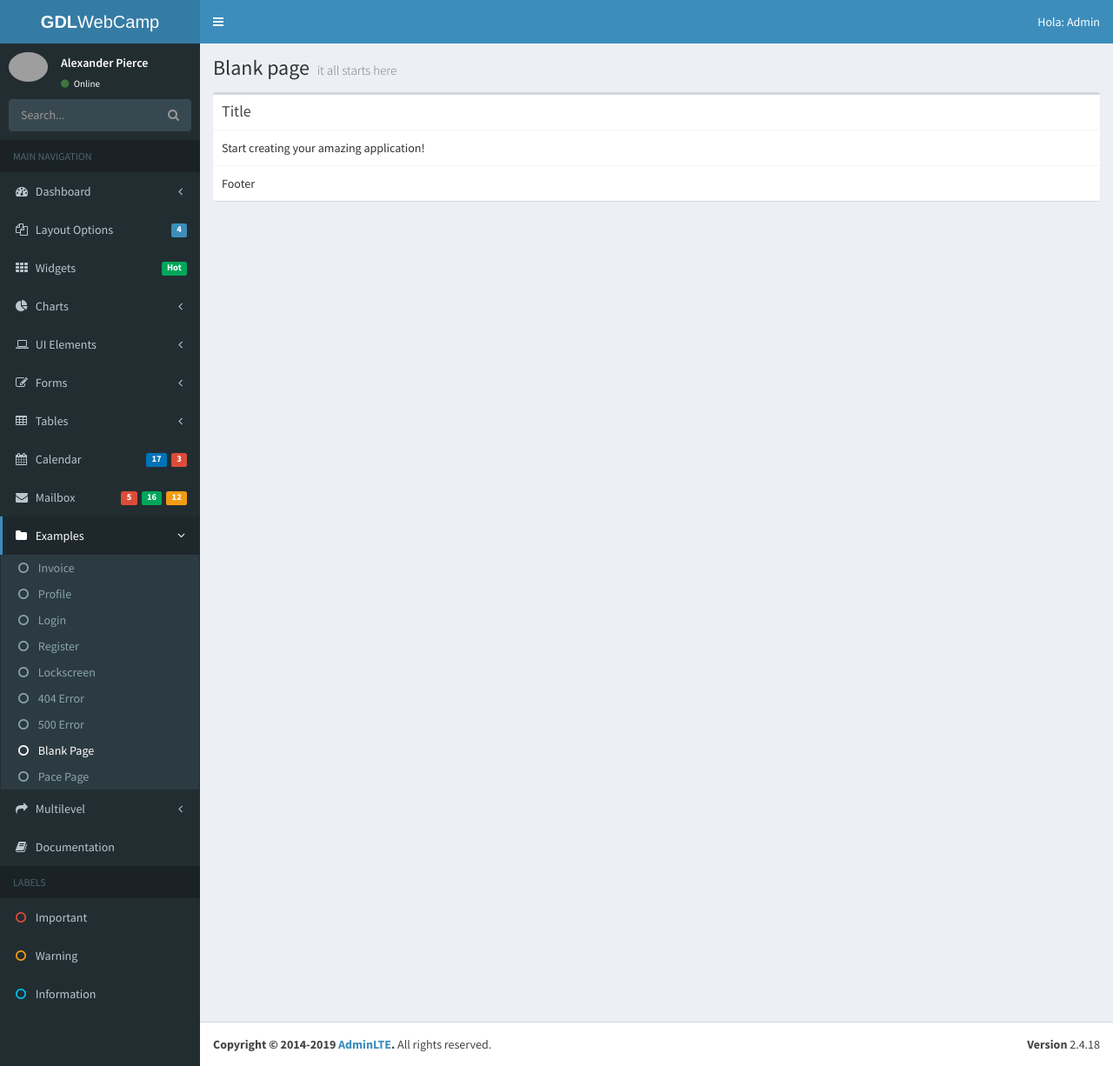
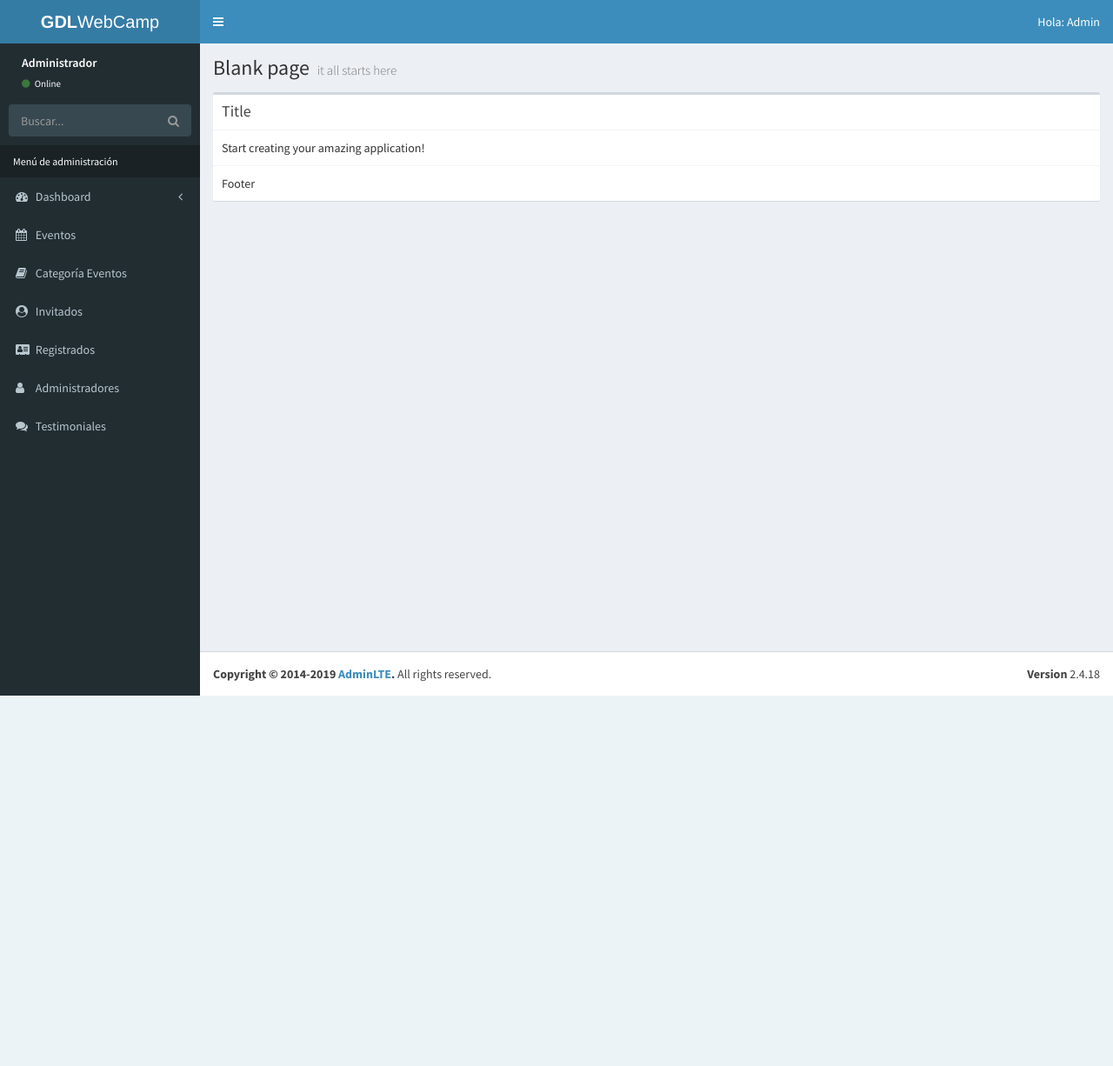
Before and after one commit to skxnxr/gdlwebcamp-PHP-SQL, a PHP site: page /gdlwebcamp/admin/admin.php in a window 1280 px wide. Shown: the whole page at 87% size. After the commit the page ends 800 px from the top, so only its background shows below. Run offline with PHP 8.4, Linux system fonts and the light colour scheme; grey boxes are pictures that could not be loaded.

Commit message:
Finalizado el video 432 & cap 59

```diff
--- /dev/null
+++ b/admin/css/admin.css
@@ -0,0 +1,10 @@
+.user-panel{
+    height: 60px;
+}
+.user-panel>.info{
+    position: relative;
+    left: auto;
+}
+.skin-blue .sidebar-menu>li.header{
+    color: white;
+}
--- a/admin/templates/header.php
+++ b/admin/templates/header.php
@@ -17,6 +17,7 @@
   <!-- AdminLTE Skins. Choose a skin from the css/skins
        folder instead of downloading all of them to reduce the load. -->
   <link rel="stylesheet" href="dist/css/skins/_all-skins.min.css">
+  <link rel="stylesheet" href="css/admin.css">
 
   <!-- HTML5 Shim and Respond.js IE8 support of HTML5 elements and media queries -->
   <!-- WARNING: Respond.js doesn't work if you view the page via file:// -->
--- a/admin/templates/navegacion.php
+++ b/admin/templates/navegacion.php
@@ -4,18 +4,19 @@
     <section class="sidebar">
       <!-- Sidebar user panel -->
       <div class="user-panel">
-        <div class="pull-left image">
+        <!-- <div class="pull-left image">
           <img src="dist/img/user2-160x160.jpg" class="img-circle" alt="User Image">
-        </div>
-        <div class="pull-left info">
-          <p>Alexander Pierce</p>
+        </div> -->
+        <div class=" info">
+        <!-- <div class="pull-left info"> -->
+          <p>Administrador</p>
           <a href="#"><i class="fa fa-circle text-success"></i> Online</a>
         </div>
       </div>
       <!-- search form -->
       <form action="#" method="get" class="sidebar-form">
         <div class="input-group">
-          <input type="text" name="q" class="form-control" placeholder="Search...">
+          <input type="text" name="q" class="form-control" placeholder="Buscar...">
           <span class="input-group-btn">
                 <button type="submit" name="search" id="search-btn" class="btn btn-flat"><i class="fa fa-search"></i>
                 </button>
@@ -25,7 +26,7 @@
       <!-- /.search form -->
       <!-- sidebar menu: : style can be found in sidebar.less -->
       <ul class="sidebar-menu" data-widget="tree">
-        <li class="header">MAIN NAVIGATION</li>
+        <li class="header">Menú de administración</li>
         <li class="treeview">
           <a href="#">
             <i class="fa fa-dashboard"></i> <span>Dashboard</span>
@@ -34,166 +35,82 @@
             </span>
           </a>
           <ul class="treeview-menu">
-            <li><a href="../../index.html"><i class="fa fa-circle-o"></i> Dashboard v1</a></li>
-            <li><a href="../../index2.html"><i class="fa fa-circle-o"></i> Dashboard v2</a></li>
+            <li><a href="#"><i class="fa fa-circle-o"></i> Dashboard </a></li>
+            <!-- <li><a href="../../index2.html"><i class="fa fa-circle-o"></i> Dashboard v2</a></li> -->
           </ul>
         </li>
+
         <li class="treeview">
           <a href="#">
-            <i class="fa fa-files-o"></i>
-            <span>Layout Options</span>
-            <span class="pull-right-container">
+            <i class="fa fa-calendar"></i>
+            <span>Eventos</span>
+            <!-- <span class="pull-right-container">
               <span class="label label-primary pull-right">4</span>
-            </span>
+            </span> -->
           </a>
           <ul class="treeview-menu">
-            <li><a href="../layout/top-nav.html"><i class="fa fa-circle-o"></i> Top Navigation</a></li>
-            <li><a href="../layout/boxed.html"><i class="fa fa-circle-o"></i> Boxed</a></li>
-            <li><a href="../layout/fixed.html"><i class="fa fa-circle-o"></i> Fixed</a></li>
-            <li><a href="../layout/collapsed-sidebar.html"><i class="fa fa-circle-o"></i> Collapsed Sidebar</a></li>
+            <li><a href="#"><i class="fa fa-list-ul"></i>Ver todos</a></li>
+            <li><a href="#"><i class="fa fa-plus-circle"></i> Agregar  </a></li>
+            <!-- <li><a href="../layout/fixed.html"><i class="fa fa-circle-o"></i> Fixed</a></li>
+            <li><a href="../layout/collapsed-sidebar.html"><i class="fa fa-circle-o"></i> Collapsed Sidebar</a></li> -->
           </ul>
         </li>
-        <li>
-          <a href="../widgets.html">
-            <i class="fa fa-th"></i> <span>Widgets</span>
-            <span class="pull-right-container">
-              <small class="label pull-right bg-green">Hot</small>
-            </span>
-          </a>
-        </li>
+
         <li class="treeview">
           <a href="#">
-            <i class="fa fa-pie-chart"></i>
-            <span>Charts</span>
-            <span class="pull-right-container">
-              <i class="fa fa-angle-left pull-right"></i>
-            </span>
+            <i class="fa fa-book" aria-hidden="true"></i>
+            <span>Categoría Eventos</span>
           </a>
           <ul class="treeview-menu">
-            <li><a href="../charts/chartjs.html"><i class="fa fa-circle-o"></i> ChartJS</a></li>
-            <li><a href="../charts/morris.html"><i class="fa fa-circle-o"></i> Morris</a></li>
-            <li><a href="../charts/flot.html"><i class="fa fa-circle-o"></i> Flot</a></li>
-            <li><a href="../charts/inline.html"><i class="fa fa-circle-o"></i> Inline charts</a></li>
+            <li><a href="#"><i class="fa fa-list-ul"></i>Ver todos</a></li>
+            <li><a href="#"><i class="fa fa-plus-circle"></i> Agregar  </a></li>
           </ul>
         </li>
+
         <li class="treeview">
           <a href="#">
-            <i class="fa fa-laptop"></i>
-            <span>UI Elements</span>
-            <span class="pull-right-container">
-              <i class="fa fa-angle-left pull-right"></i>
-            </span>
+            <i class="fa fa-user-circle" aria-hidden="true"></i>
+            <span>Invitados</span>
           </a>
           <ul class="treeview-menu">
-            <li><a href="../UI/general.html"><i class="fa fa-circle-o"></i> General</a></li>
-            <li><a href="../UI/icons.html"><i class="fa fa-circle-o"></i> Icons</a></li>
-            <li><a href="../UI/buttons.html"><i class="fa fa-circle-o"></i> Buttons</a></li>
-            <li><a href="../UI/sliders.html"><i class="fa fa-circle-o"></i> Sliders</a></li>
-            <li><a href="../UI/timeline.html"><i class="fa fa-circle-o"></i> Timeline</a></li>
-            <li><a href="../UI/modals.html"><i class="fa fa-circle-o"></i> Modals</a></li>
+            <li><a href="#"><i class="fa fa-list-ul"></i>Ver todos</a></li>
+            <li><a href="#"><i class="fa fa-plus-circle"></i> Agregar  </a></li>
           </ul>
         </li>
+
         <li class="treeview">
           <a href="#">
-            <i class="fa fa-edit"></i> <span>Forms</span>
-            <span class="pull-right-container">
-              <i class="fa fa-angle-left pull-right"></i>
-            </span>
+            <i class="fa fa-address-card" aria-hidden="true"></i>
+            <span>Registrados</span>
           </a>
           <ul class="treeview-menu">
-            <li><a href="../forms/general.html"><i class="fa fa-circle-o"></i> General Elements</a></li>
-            <li><a href="../forms/advanced.html"><i class="fa fa-circle-o"></i> Advanced Elements</a></li>
-            <li><a href="../forms/editors.html"><i class="fa fa-circle-o"></i> Editors</a></li>
+            <li><a href="#"><i class="fa fa-list-ul"></i>Ver todos</a></li>
+            <li><a href="#"><i class="fa fa-plus-circle"></i> Agregar  </a></li>
           </ul>
         </li>
+
         <li class="treeview">
           <a href="#">
-            <i class="fa fa-table"></i> <span>Tables</span>
-            <span class="pull-right-container">
-              <i class="fa fa-angle-left pull-right"></i>
-            </span>
+            <i class="fa fa-user" aria-hidden="true"></i>
+            <span>Administradores</span>
           </a>
           <ul class="treeview-menu">
-            <li><a href="../tables/simple.html"><i class="fa fa-circle-o"></i> Simple tables</a></li>
-            <li><a href="../tables/data.html"><i class="fa fa-circle-o"></i> Data tables</a></li>
+            <li><a href="#"><i class="fa fa-list-ul"></i>Ver todos</a></li>
+            <li><a href="#"><i class="fa fa-plus-circle"></i> Agregar  </a></li>
           </ul>
         </li>
-        <li>
-          <a href="../calendar.html">
-            <i class="fa fa-calendar"></i> <span>Calendar</span>
-            <span class="pull-right-container">
-              <small class="label pull-right bg-red">3</small>
-              <small class="label pull-right bg-blue">17</small>
-            </span>
-          </a>
-        </li>
-        <li>
-          <a href="../mailbox/mailbox.html">
-            <i class="fa fa-envelope"></i> <span>Mailbox</span>
-            <span class="pull-right-container">
-              <small class="label pull-right bg-yellow">12</small>
-              <small class="label pull-right bg-green">16</small>
-              <small class="label pull-right bg-red">5</small>
-            </span>
-          </a>
-        </li>
-        <li class="treeview active">
+
+        <li class="treeview">
           <a href="#">
-            <i class="fa fa-folder"></i> <span>Examples</span>
-            <span class="pull-right-container">
-              <i class="fa fa-angle-left pull-right"></i>
-            </span>
+            <i class="fa fa-comments" aria-hidden="true"></i>
+            <span>Testimoniales</span>
           </a>
           <ul class="treeview-menu">
-            <li><a href="invoice.html"><i class="fa fa-circle-o"></i> Invoice</a></li>
-            <li><a href="profile.html"><i class="fa fa-circle-o"></i> Profile</a></li>
-            <li><a href="login.html"><i class="fa fa-circle-o"></i> Login</a></li>
-            <li><a href="register.html"><i class="fa fa-circle-o"></i> Register</a></li>
-            <li><a href="lockscreen.html"><i class="fa fa-circle-o"></i> Lockscreen</a></li>
-            <li><a href="404.html"><i class="fa fa-circle-o"></i> 404 Error</a></li>
-            <li><a href="500.html"><i class="fa fa-circle-o"></i> 500 Error</a></li>
-            <li class="active"><a href="blank.html"><i class="fa fa-circle-o"></i> Blank Page</a></li>
-            <li><a href="pace.html"><i class="fa fa-circle-o"></i> Pace Page</a></li>
+            <li><a href="#"><i class="fa fa-list-ul"></i>Ver todos</a></li>
+            <li><a href="#"><i class="fa fa-plus-circle"></i> Agregar  </a></li>
           </ul>
         </li>
-        <li class="treeview">
-          <a href="#">
-            <i class="fa fa-share"></i> <span>Multilevel</span>
-            <span class="pull-right-container">
-              <i class="fa fa-angle-left pull-right"></i>
-            </span>
-          </a>
-          <ul class="treeview-menu">
-            <li><a href="#"><i class="fa fa-circle-o"></i> Level One</a></li>
-            <li class="treeview">
-              <a href="#"><i class="fa fa-circle-o"></i> Level One
-                <span class="pull-right-container">
-                  <i class="fa fa-angle-left pull-right"></i>
-                </span>
-              </a>
-              <ul class="treeview-menu">
-                <li><a href="#"><i class="fa fa-circle-o"></i> Level Two</a></li>
-                <li class="treeview">
-                  <a href="#"><i class="fa fa-circle-o"></i> Level Two
-                    <span class="pull-right-container">
-                      <i class="fa fa-angle-left pull-right"></i>
-                    </span>
-                  </a>
-                  <ul class="treeview-menu">
-                    <li><a href="#"><i class="fa fa-circle-o"></i> Level Three</a></li>
-                    <li><a href="#"><i class="fa fa-circle-o"></i> Level Three</a></li>
-                  </ul>
-                </li>
-              </ul>
-            </li>
-            <li><a href="#"><i class="fa fa-circle-o"></i> Level One</a></li>
-          </ul>
-        </li>
-        <li><a href="https://adminlte.io/docs"><i class="fa fa-book"></i> <span>Documentation</span></a></li>
-        <li class="header">LABELS</li>
-        <li><a href="#"><i class="fa fa-circle-o text-red"></i> <span>Important</span></a></li>
-        <li><a href="#"><i class="fa fa-circle-o text-yellow"></i> <span>Warning</span></a></li>
-        <li><a href="#"><i class="fa fa-circle-o text-aqua"></i> <span>Information</span></a></li>
+
       </ul>
     </section>
     <!-- /.sidebar -->
```
Also changed, not shown: admin/dist/img/1user2-160x160.jpg (deleted), admin/dist/img/avatar.png (deleted), admin/dist/img/avatar04.png (deleted), admin/dist/img/avatar2.png (deleted), admin/dist/img/avatar3.png (deleted), admin/dist/img/photo1.png (deleted), admin/dist/img/photo2.png (deleted), admin/dist/img/photo3.jpg (deleted), admin/dist/img/photo4.jpg (deleted), admin/dist/img/user1-128x128.jpg (deleted), admin/dist/img/user3-128x128.jpg (deleted), admin/dist/img/user4-128x128.jpg (deleted), admin/dist/img/user5-128x128.jpg (deleted), admin/dist/img/user6-128x128.jpg (deleted), 2 more files.
